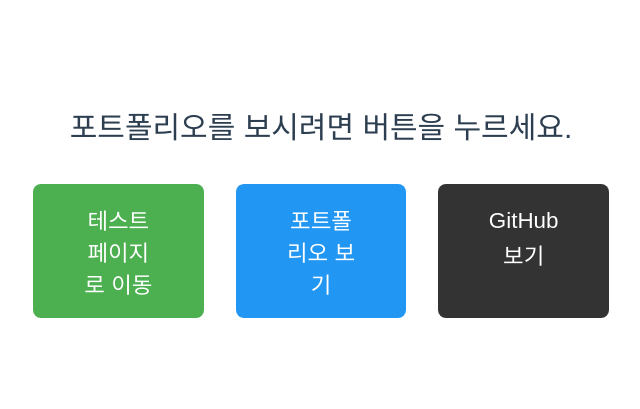
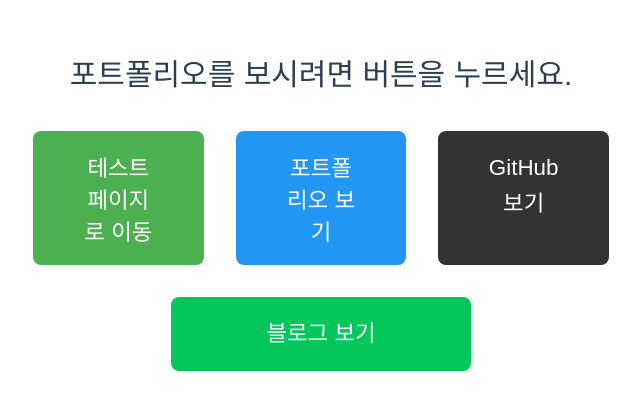
Before and after one commit to Hanamo777/portfolio, a Vue app in the folder frontend/: page / in a window 1280 px wide. Shown: the part 189-598 px from the top of the page, without its empty margins (15-655 px from the left). Built offline with nearby package versions, Linux system fonts and the light colour scheme.

Commit message:
blog button

```diff
--- a/frontend/src/views/HomeView.vue
+++ b/frontend/src/views/HomeView.vue
@@ -5,6 +5,7 @@
       <button @click="$router.push('/test')" class="test-button">테스트 페이지로 이동</button>
       <button @click="$router.push('/portfolio')" class="portfolio-button">포트폴리오 보기</button>
       <a href="https://github.com/Hanamo777/Jenkins" target="_blank" class="github-button">GitHub 보기</a>
+      <a href="https://blog.naver.com/hanamo7777777" target="_blank" class="blog-button">블로그 보기</a>
     </div>
   </div>
 </template>
@@ -32,10 +33,11 @@ export default {
   justify-content: center;
   margin-top: 2rem;
   width: 100%;
-  max-width: 800px;
+  max-width: 1000px;
+  flex-wrap: wrap;
 }
 
-.test-button, .portfolio-button, .github-button {
+.test-button, .portfolio-button, .github-button, .blog-button {
   padding: 1.2rem 3rem;
   font-size: 1.4rem;
   color: white;
@@ -72,4 +74,12 @@ export default {
 .github-button:hover {
   background-color: #555;
 }
+
+.blog-button {
+  background-color: #03C75A;
+}
+
+.blog-button:hover {
+  background-color: #02b351;
+}
 </style>
```
